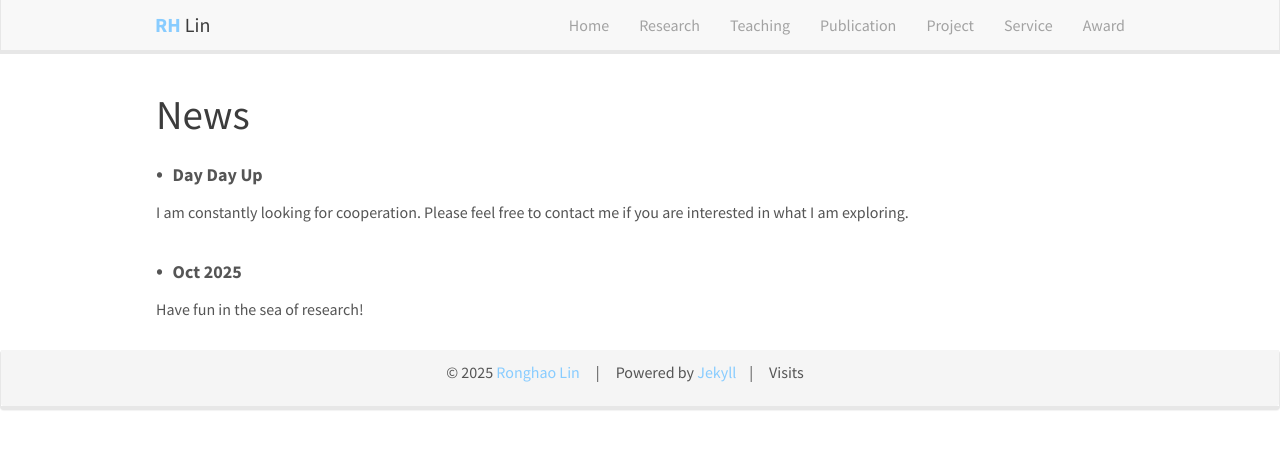
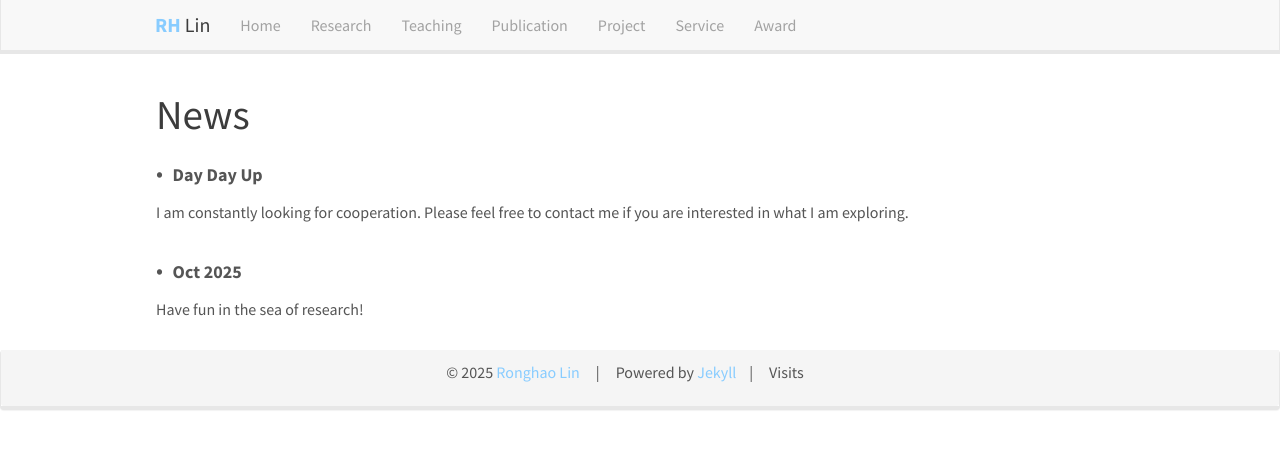
Before and after one commit to RH-Lin/rh-lin.github.io, a Jekyll site: the page built from _pages/news.md, in a window 1280 px wide. Shown: the top 449 px of the page. Built offline with Jekyll 4.4.1, drawn with Linux system fonts in a browser that asks for light colours; nearby versions of some CDN libraries; comment, search, counter and statistics services are not loaded; a style sheet for code colours, icons or effects is not loaded.

Commit message:
Reinitialize

```diff
--- a/_includes/header.html
+++ b/_includes/header.html
@@ -11,7 +11,7 @@
     <a class="navbar-brand" href="{{ site.url }}{{ site.baseurl }}/"><strong style="color:#88ccff;">RH</strong> Lin</a>
 	</div>
 	<div class="collapse navbar-collapse" id="navbar-collapse-1">
-	  <ul class="nav navbar-nav navbar-right">
+	  <ul class="nav navbar-nav navbar-left">
 		<li><a href="{{ site.url }}{{ site.baseurl }}/">Home</a></li>
 		<li><a href="{{ site.url }}{{ site.baseurl }}/research">Research</a></li>
 		<li><a href="{{ site.url }}{{ site.baseurl }}/teaching">Teaching</a></li>
```
Also changed, not shown: _pages/home.md (+2 -0 lines).
